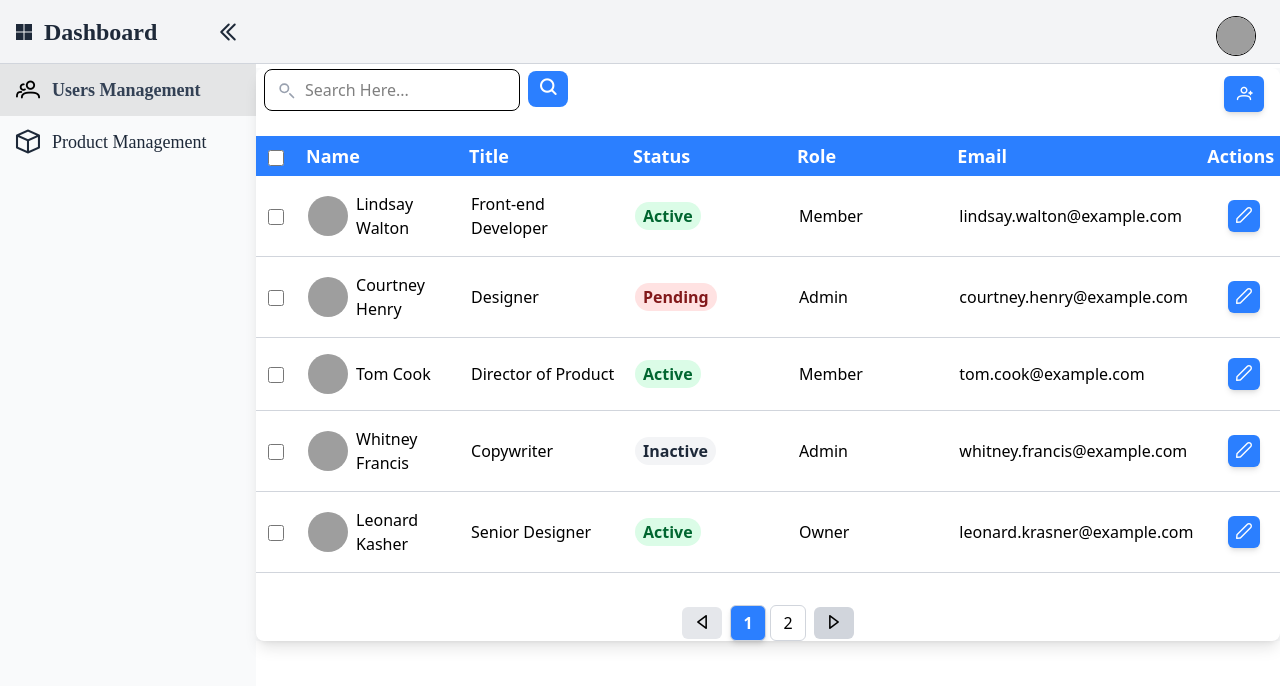
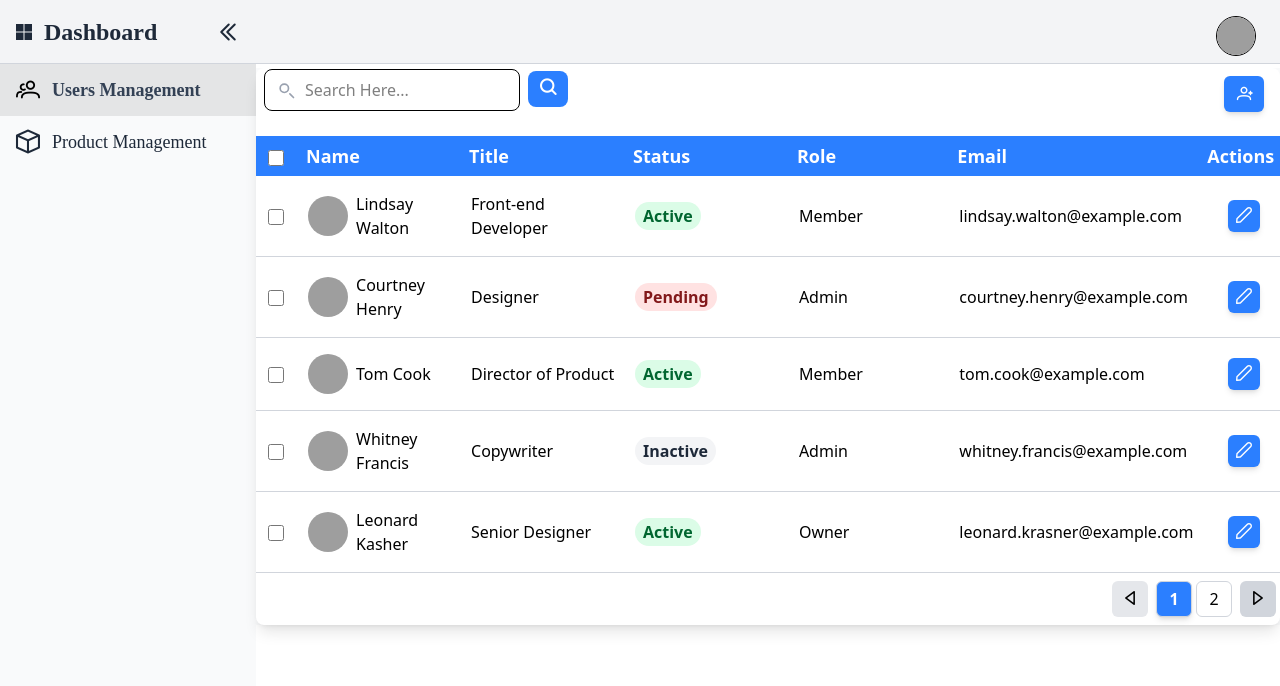
Before and after one commit to quanghung306/TableManagement-, a Vue app: page /dashboard in a window 1280 px wide. Shown: the top 686 px of the page. Built offline with nearby package versions, Linux system fonts and the light colour scheme; sample sign-in values are in the browser's storage; grey boxes are pictures that could not be loaded; what @formkit/vue would draw is missing.

Commit message:
Update: fix ui pagination

```diff
--- a/src/components/common/Pagination.vue
+++ b/src/components/common/Pagination.vue
@@ -1,14 +1,14 @@
 <template>
-  <div class="flex justify-center items-center space-x-2 mt-4">
+  <div class="flex justify-center items-center space-x-2 mt-2 mb-2 mr-1">
     <!-- Slot cho nút Prev -->
     <slot name="prev" :disabled="currentPage === 1" :goToPrevPage="goToPrevPage">
       <button
         @click="goToPrevPage"
         :disabled="currentPage === 1"
-        class="px-3 py-1 rounded-md transition-all duration-300 ease-in-out
+        class="px-2.5 py-1.5 rounded-md transition-all duration-300 ease-in-out
               bg-gray-300 hover:bg-gray-400 disabled:bg-gray-200 disabled:cursor-not-allowed scale-100 hover:scale-110"
       >
-        <i class="pi pi-caret-left text-lg"></i>
+        <i class="pi pi-caret-left text-lg "></i>
       </button>
     </slot>
 
@@ -34,7 +34,7 @@
       <button
         @click="goToNextPage"
         :disabled="currentPage === totalPages"
-        class="px-3 py-1 rounded-md transition-all duration-300 ease-in-out
+        class="px-2.5 py-1.5 rounded-md transition-all duration-300 ease-in-out
         bg-gray-300 hover:bg-gray-400 disabled:bg-gray-200 disabled:cursor-not-allowed scale-100 hover:scale-110"
       >
         <i class="pi pi-caret-right text-lg"></i>
--- a/src/components/users/UsersTable.vue
+++ b/src/components/users/UsersTable.vue
@@ -125,7 +125,7 @@
           </tbody>
         </table>
       </div>
-      <div class="flex justify-center mt-4">
+      <div class="flex justify-end  ">
         <Pagination />
       </div>
     </div>
@@ -189,17 +189,16 @@ function toggleSelectAll(event) {
 
 const deleteSelectedUsers = () => {
   if (selectedUsers.value.length === 0) {
-    Swal.fire("Không có user nào được chọn!", "", "info");
+    Swal.fire("No users have been selected!", "", "info");
     return;
   }
-
   Swal.fire({
     title: "Bạn có chắc muốn xóa các user này?",
-    text: `Sẽ xóa ${selectedUsers.value.length} user. Hành động này không thể hoàn tác!`,
+    text: `Delete ${selectedUsers.value.length} user. This action cannot be undone!`,
     icon: "warning",
     showCancelButton: true,
-    confirmButtonText: "Xóa ngay!",
-    cancelButtonText: "Hủy",
+    confirmButtonText: "Delete!",
+    cancelButtonText: "Cancel",
     confirmButtonColor: "#d33",
     cancelButtonColor: "#3085d6",
   }).then((result) => {
@@ -208,7 +207,7 @@ const deleteSelectedUsers = () => {
         userStore.deleteUser(userId);
       });
       selectedUsers.value = [];
-      Swal.fire("Đã xóa!", "Các user đã bị xóa thành công.", "success");
+      Swal.fire("Deleted!", "", "success");
     }
   });
 };
```
